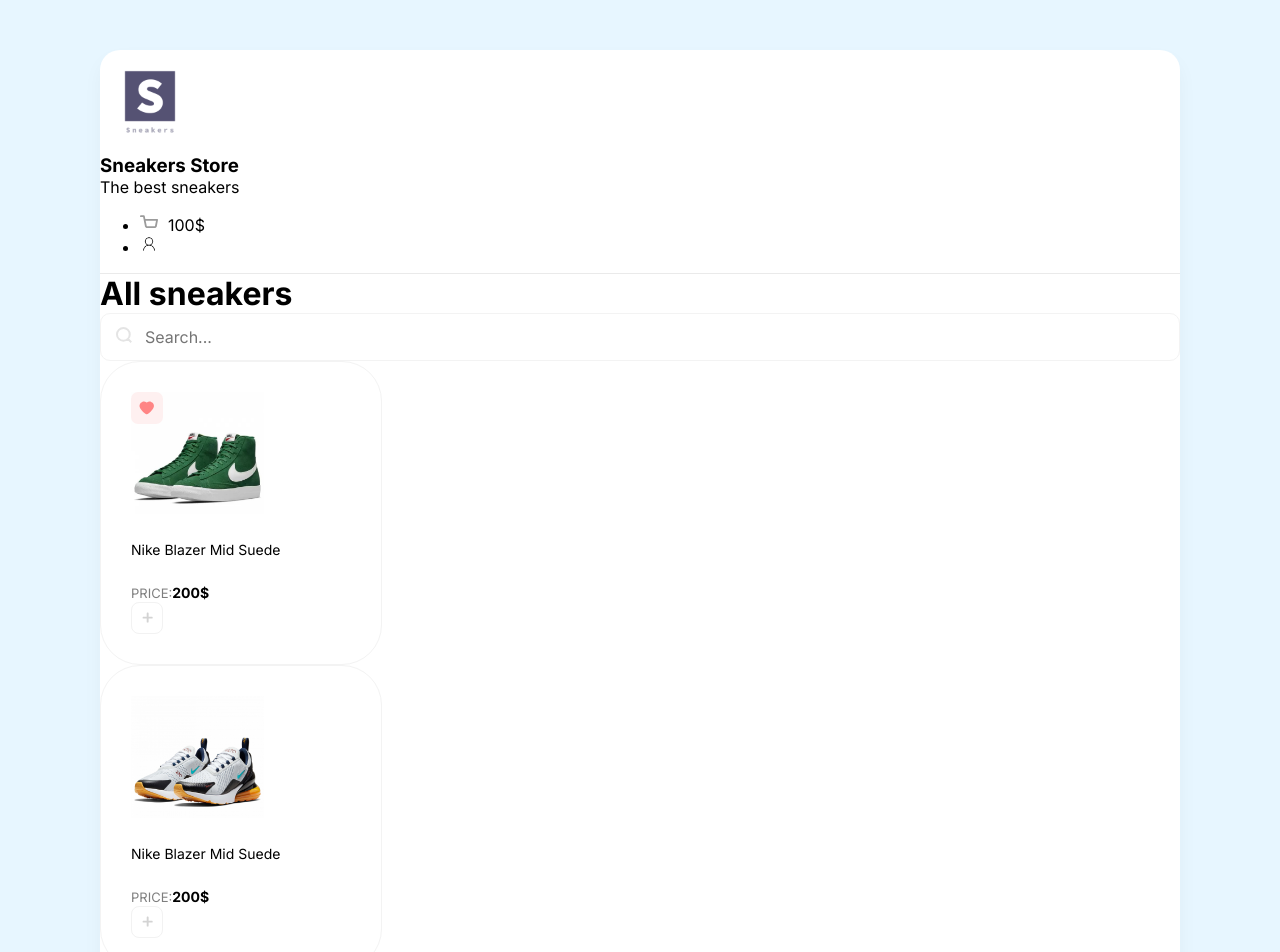
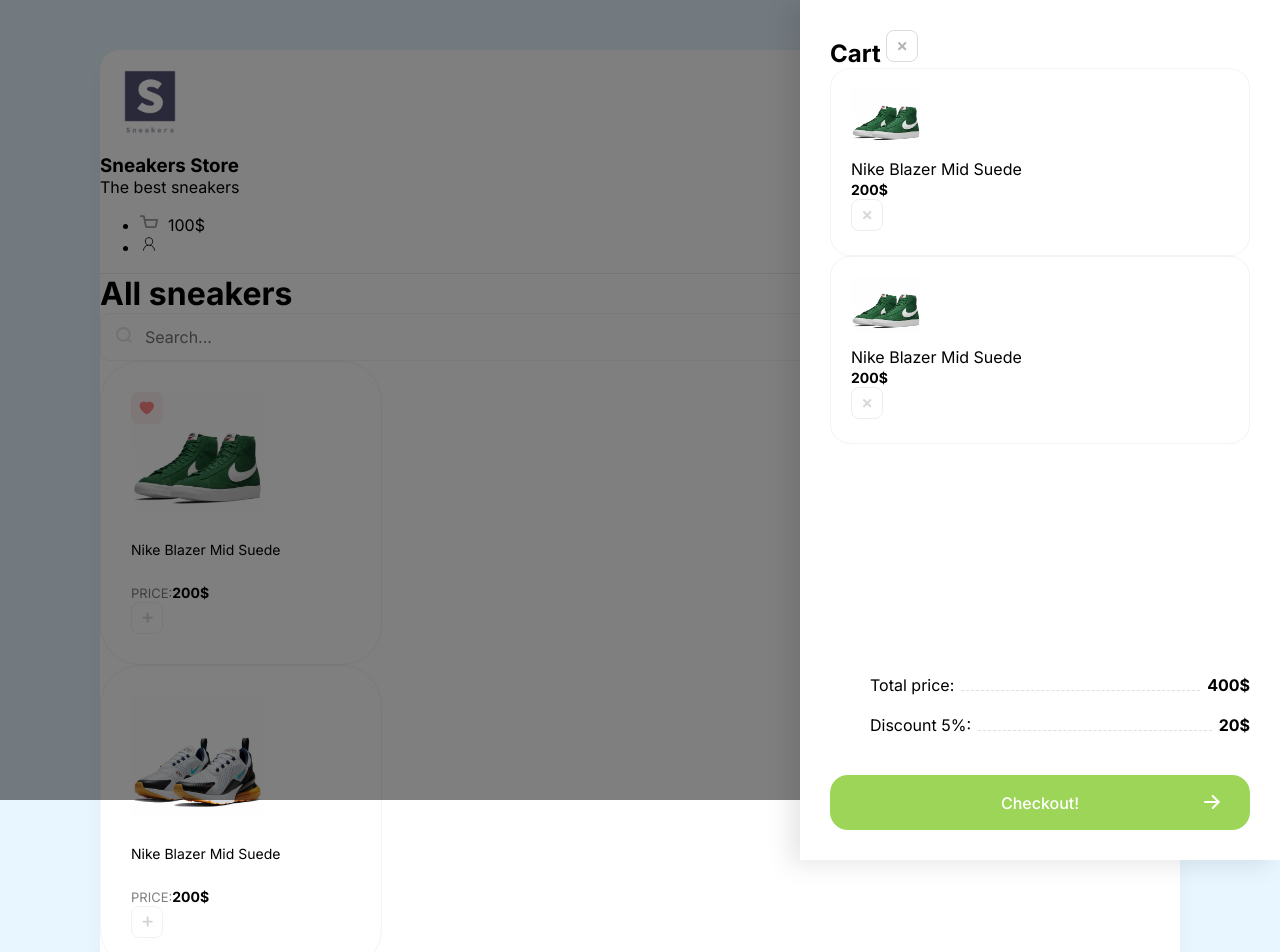
Before and after one commit to ViktorHetman/react-web-store, a React (Create React App) app: page / in a window 1280 px wide. Shown: the top 952 px of the page. Built offline with nearby package versions, Linux system fonts and the light colour scheme.

Commit message:
the last static before refactoring

```diff
--- a/src/App.js
+++ b/src/App.js
@@ -1,6 +1,50 @@
 function App() {
   return (
     <div className="wrapper clear">
+      <div className="overlay">
+        <div className="cartBar">
+          <h2 className="d-flex justify-between mb-30">Cart <img className="removeBtn cu-p" src="/img/remove.svg" alt="remove-button"/></h2>
+
+          <div className="items">
+          <div className="cartItem d-flex align-center mb-20">
+              <div style={{backgroundImage: 'url(/img/sneakers/1.jpg)'}} className="cartItemImg"></div>
+              <div className="mr-20 flex">
+                <p className="mb-5">Nike Blazer Mid Suede</p>
+                <b>200$</b>
+              </div>
+              <img className="removeBtn" src="/img/remove.svg" alt="remove-button"/>
+          </div>
+
+          <div className="cartItem d-flex align-center">
+              <div style={{backgroundImage: 'url(/img/sneakers/1.jpg)'}} className="cartItemImg"></div>
+              <div className="mr-20 flex">
+                <p className="mb-5">Nike Blazer Mid Suede</p>
+                <b>200$</b>
+              </div>
+              <img className="removeBtn" src="/img/remove.svg" alt="remove-button"/>
+          </div>
+          </div>
+
+
+        <div className="cartTotal">
+          <ul>
+            <li>
+              <span>Total price:</span>
+              <div></div>
+              <b>400$</b>
+            </li>
+            <li>
+              <span>Discount 5%:</span>
+              <div></div>
+              <b>20$</b>
+            </li>
+          </ul>
+          <button className="greenButton">Checkout!<img src="/img/arrow.svg" alt="arrow"/></button>
+        </div>
+        </div>
+      </div>
+
+
       <header className="d-flex justify-between align-center p-40">
         <div className="d-flex align-center">
           <img width={100} height={100} src="/img/logo.png" alt="logo"/>
--- a/src/index.scss
+++ b/src/index.scss
@@ -40,13 +40,12 @@
   width: 220px;
   border-radius: 40px;
   margin-right: 30px;
-  transition: box-shadow .2s ease-in-out, transform 0.2s ease-in-out;
+  transition: box-shadow 0.2s ease-in-out, transform 0.2s ease-in-out;
 
   &:hover {
     box-shadow: 0px 20px 35px rgba(0, 0, 0, 0.06);
     transform: translate(-5px);
   }
-
 
   span {
     font-size: 13px;
@@ -58,7 +57,7 @@
     font-size: 14px;
   }
 
-  h5{
+  h5 {
     font-weight: 400;
     font-size: 14px;
   }
@@ -91,3 +90,125 @@
   position: absolute;
   cursor: pointer;
 }
+
+.overlay {
+  position: absolute;
+  left: 0;
+  top: 0;
+  width: 100%;
+  height: 100%;
+  background-color: rgba(0, 0, 0, 0.5);
+  z-index: 1;
+}
+
+.cartBar {
+  position: absolute;
+  width: 420px;
+  right: 0;
+  height: 100%;
+  background-color: #fff;
+  box-shadow: -10px 4px 24px rgba(0, 0, 0, 0.1);
+  padding: 30px;
+  display: flex;
+  flex-direction: column;
+
+  .items {
+    overflow: auto;
+    margin-bottom: 40px;
+  }
+  h2 {
+    margin: 0;
+    font-size: 24px;
+  }
+  .items {
+    flex: 1;
+  }
+}
+
+.cartTotal {
+  ul {
+    margin-bottom: 40px !important;
+    li {
+      display: flex;
+      align-items: flex-end;
+      margin-bottom: 20px;
+
+      div {
+        flex: 1;
+        height: 1px;
+        border-bottom: 1px dashed #dfdfdf;
+        position: relative;
+        top: -4px;
+        margin: 0 7px;
+      }
+    }
+  }
+  .greenButton {
+    position: relative;
+    &:hover {
+      img {
+        transform: translateX(5px);
+      }
+    }
+
+    img {
+      position: absolute;
+      right: 30px;
+      top: 20px;
+      transition: transform 0.2s ease-in-out;
+    }
+  }
+}
+
+.greenButton {
+  width: 100%;
+  height: 55px;
+  background-color: #9dd558;
+  border-radius: 18px;
+  border: 0;
+  color: #fff;
+  font-size: 16px;
+  font-weight: 500;
+  cursor: pointer;
+  transition: background-color 0.1s ease-in-out;
+
+  &:hover {
+    background-color: lighten($color: #9dd558, $amount: 5%);
+  }
+  &:active {
+    background-color: darken($color: #9dd558, $amount: 5%)
+  }
+}
+
+.cartItem {
+  border: 1px solid #f3f3f3;
+  border-radius: 20px;
+  overflow: hidden;
+  padding: 20px;
+  .cartItemImg {
+    height: 70px;
+    width: 70px;
+    background-size: contain;
+    background-position: 0 -03px;
+    background-repeat: no-repeat;
+    margin-right: 20px;
+  }
+  p {
+    font-size: 16px;
+    margin: 0;
+  }
+
+  b {
+    font-size: 14px;
+  }
+
+  .removeBtn {
+    opacity: 0.5;
+    cursor: pointer;
+    transition: opacity 0.15s ease-in-out;
+
+    &:hover {
+      opacity: 1;
+    }
+  }
+}
```
Also changed, not shown: public/img/arrow.svg (added), public/img/remove.svg (added).
